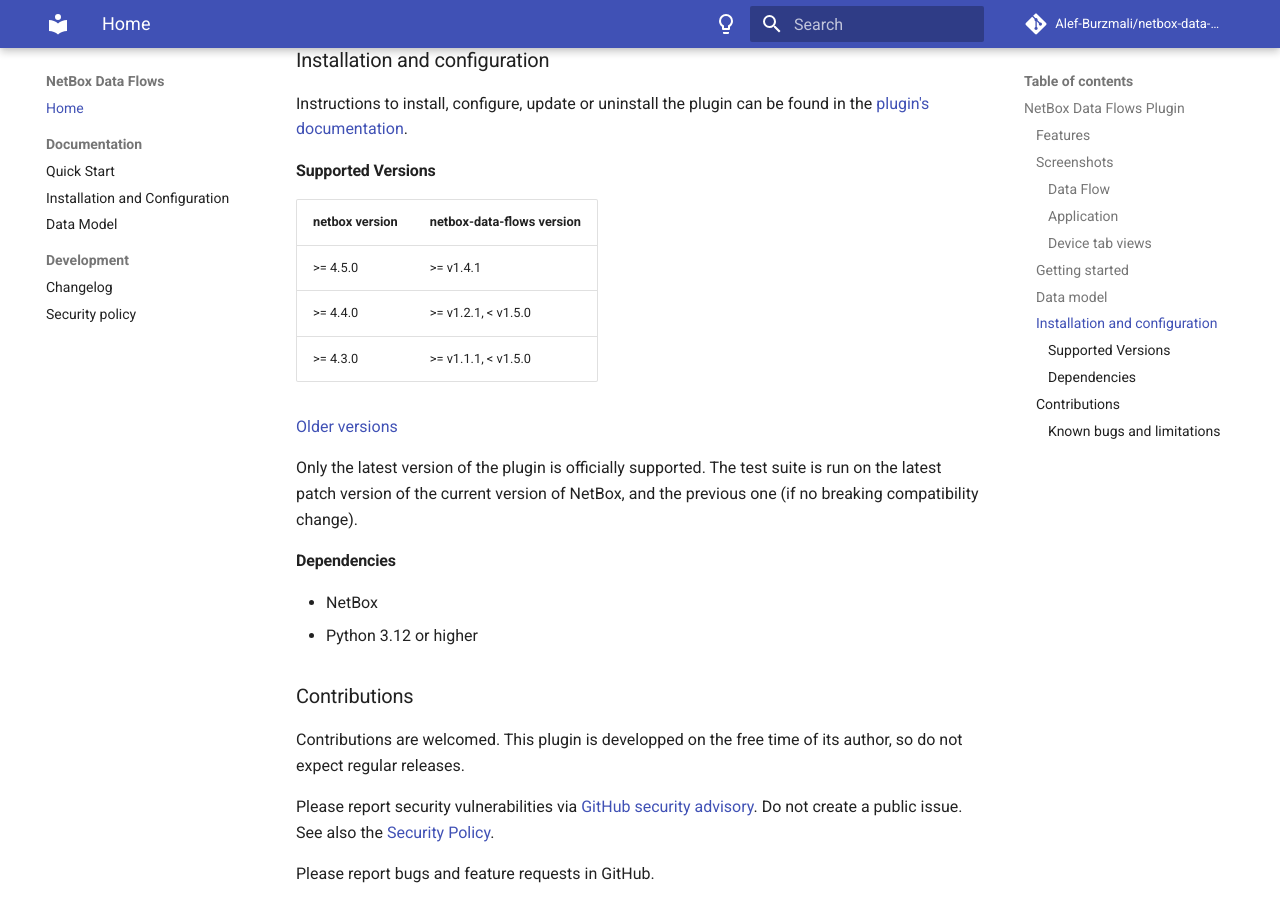
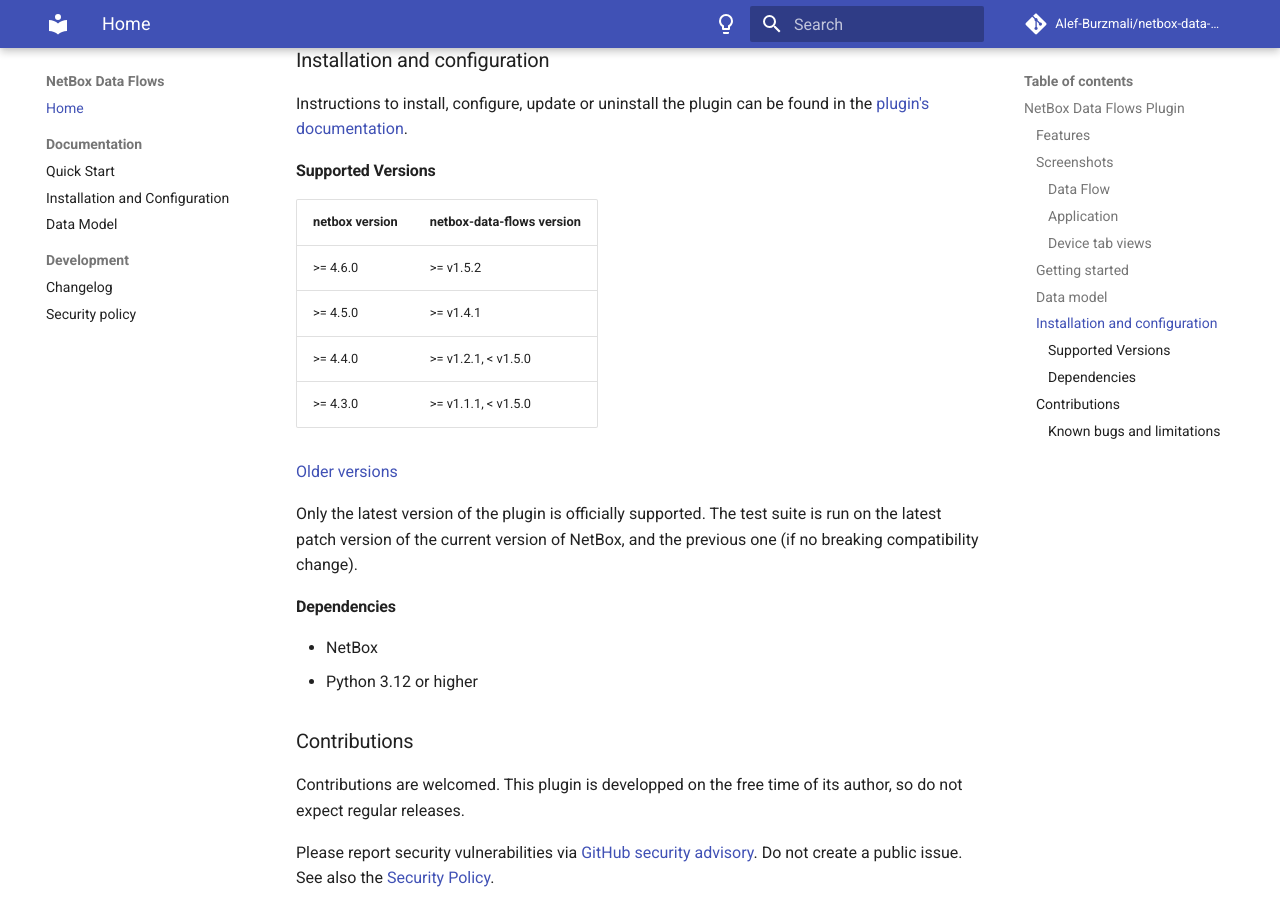
Before and after one commit to Alef-Burzmali/netbox-data-flows, an MkDocs documentation site: the page built from docs/index.md, in a window 1280 px wide and 900 px high, scrolled down 2426 px. Built offline with MkDocs 1.6.1 and Material for MkDocs 9.7.7, drawn with Linux system fonts in a browser that asks for light colours; comment, search, counter and statistics services are not loaded.

Commit message:
Release v1.5.2 - Compatibility with NetBox v4.6.x

```diff
--- a/README.md
+++ b/README.md
@@ -45,6 +45,7 @@
 
 | netbox version | netbox-data-flows version     |
 | -------------- | ----------------------------- |
+| >= 4.6.0       | >= v1.5.2                     |
 | >= 4.5.0       | >= v1.4.1                     |
 | >= 4.4.0       | >= v1.2.1, < v1.5.0           |
 | >= 4.3.0       | >= v1.1.1, < v1.5.0           |
--- a/netbox_data_flows/__init__.py
+++ b/netbox_data_flows/__init__.py
@@ -16,7 +16,7 @@
         "application_custom_field": None,
     }
     min_version = "4.5.0"
-    max_version = "4.5.99"
+    max_version = "4.6.99"
 
 
 config = DataFlowsConfig
```
Also changed, not shown: docs/installation-configuration.md (+1 -0 lines).
